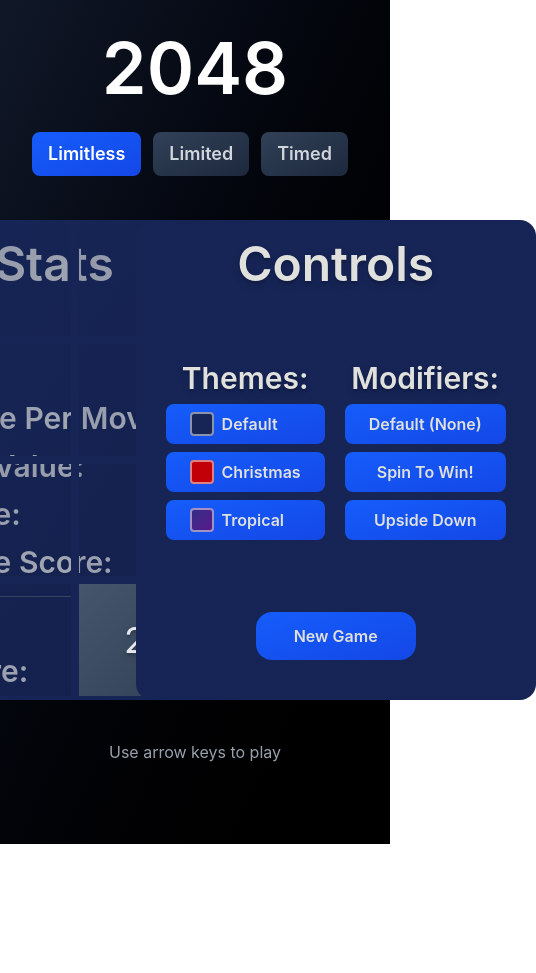
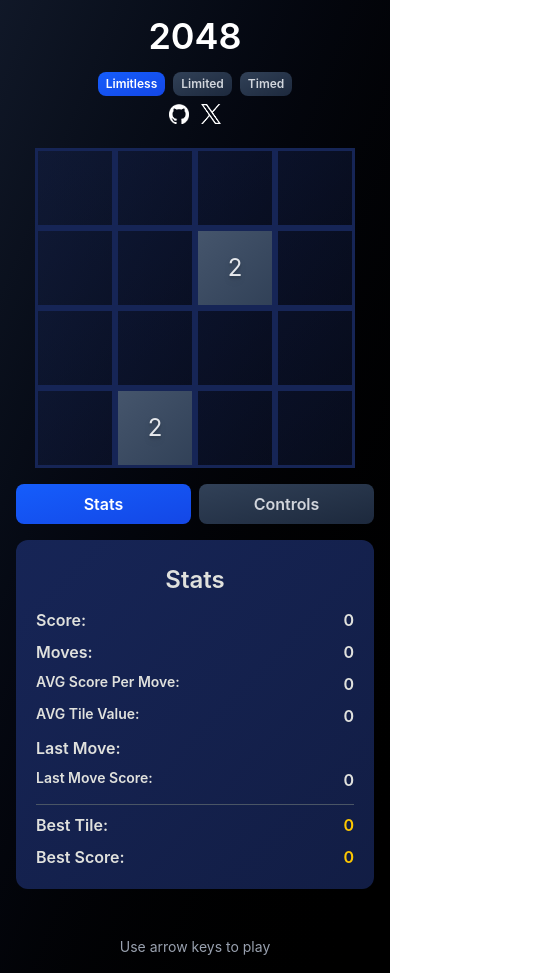
Before and after one commit to ThomasFraserDev/2048, a React (Vite) app: page / in a window 390 px wide. Shown: the whole page, 536 px wide, since content can reach past the window. Before the commit the page ends 844 px from the top, so only its background shows below. Built offline with nearby package versions, Linux system fonts and the light colour scheme.

Commit message:
- Improved responsiveness so that the design now translates to mobile devices

```diff
--- a/src/App.jsx
+++ b/src/App.jsx
@@ -20,6 +20,7 @@ export default function App() {
   const [gameOver, setGameOver] = useState(false); // Initialising game over state
   const [theme, setTheme] = useState("default") // Initialise theme state
   const [modifier, setModifier] = useState("default") // Initialise theme state
+  const [mobileTab, setMobileTab] = useState("stats"); // Mobile tab state (stats or controls)
 
   const moveLimit = 50; // Move limit for limited mode
 
@@ -133,20 +134,41 @@ export default function App() {
 
   return (
     <div className={`theme-${theme} modifier-${modifier}`}> {/* Main container */}
-      <div className="main min-h-screen">
+      <div className="main min-h-screen px-2 sm:px-4 md:px-0">
         <Header mode={mode} setMode={setMode}/>
-        <div className={`grid grid-cols-3 place-items-center gap-8 mt-4`}>
+
+        {/* Desktop Layout*/}
+        <div className="hidden lg:grid lg:grid-cols-3 place-items-center gap-8 mt-4 pb-6">
           <Stats score={score} moves={moves} avgScore={avgScore} avgVal={avgVal} lastMove={lastMove} lmScore={lmScore} highestVal={highestVal} highScore={highScore} mode={mode} moveLimit={moveLimit}/>
           <Board board={board}/>
           <GameController replay={handleReplay} theme={setTheme} modifier={setModifier}/>
-      </div>
+        </div>
+
+        {/* Mobile/Layout*/}
+        <div className="lg:hidden flex flex-col items-center gap-4 mt-4 pb-6">
+          <Board board={board}/>
+
+          <div className="flex gap-2 w-full max-w-md px-2">
+            <button onClick={() => setMobileTab("stats")} className={`flex-1 py-2 px-4 rounded-lg font-semibold transition-all cursor-pointer ${mobileTab === "stats" ? "nav-btn-selected" : "nav-btn"}`}>
+              Stats
+            </button>
+
+            <button onClick={() => setMobileTab("controls")} className={`flex-1 py-2 px-4 rounded-lg font-semibold transition-all cursor-pointer ${mobileTab === "controls" ? "nav-btn-selected" : "nav-btn"}`}>
+              Controls
+            </button>
+          </div>
+
+          <div className="w-full max-w-md px-2">
+            {mobileTab === "stats" ? (<Stats score={score} moves={moves} avgScore={avgScore} avgVal={avgVal} lastMove={lastMove} lmScore={lmScore} highestVal={highestVal} highScore={highScore} mode={mode} moveLimit={moveLimit}/>) : (<GameController replay={handleReplay} theme={setTheme} modifier={setModifier}/>)}
+          </div>
+        </div>
       {mode === 'timed' && (
-                    <div className="flex justify-between ml-auto mr-auto mt-5 w-20 font-semibold">
-                        <span>Time:</span>
-                        <span className={timeRemaining <= 10 ? 'text-red-400' : ''}>{formatTime(timeRemaining)}</span>
-                    </div>
-                )}
-        <p className="text-center mt-10 text-gray-400">Use arrow keys to play</p>
+        <div className="flex justify-between ml-auto mr-auto mt-3 sm:mt-4 md:mt-5 w-16 sm:w-18 md:w-20 font-semibold text-sm sm:text-base">
+            <span>Time:</span>
+            <span className={timeRemaining <= 10 ? 'text-red-400' : ''}>{formatTime(timeRemaining)}</span>
+        </div>
+      )}
+        <p className="text-center mt-6 sm:mt-8 md:mt-10 text-sm sm:text-base text-gray-400 pb-4">Use arrow keys to play</p>
       </div>
     </div>
   )
--- a/src/components/Board.jsx
+++ b/src/components/Board.jsx
@@ -2,7 +2,7 @@ import Tile from './Tile'
 
 export default function Board({board}) {
   return (
-    <div className="board grid grid-cols-4 grid-rows-4 w-120">
+    <div className="board grid grid-cols-4 grid-rows-4 w-80 sm:w-96 lg:w-120">
         {board.map((row, r) =>
             row.map((value, c) => (
                 <Tile key={`${r}-${c}`} value={value}/>
--- a/src/components/GameController.jsx
+++ b/src/components/GameController.jsx
@@ -1,27 +1,27 @@
 export default function GameController({replay, theme, modifier}) {
     return(
-        <div className="panel flex flex-col w-100 h-120 bg-blue-950 rounded-2xl items-center font-semibold justify-between text-shadow-lg">
-            <h2 className="text-5xl mt-5">Controls</h2>
+        <div className="panel flex flex-col w-full sm:w-80 md:w-90 lg:w-100 h-auto lg:h-120 bg-blue-950 rounded-xl sm:rounded-2xl items-center font-semibold justify-between text-shadow-lg p-4 lg:p-0">
+            <h2 className="text-2xl sm:text-3xl md:text-4xl lg:text-5xl mt-2 sm:mt-3 lg:mt-5">Controls</h2>
 
-            <div className="flex flex-row gap-5">
+            <div className="flex flex-col lg:flex-row gap-4 lg:gap-5 w-full lg:w-auto">
 
-                <div className="flex flex-col text-1xl items-center gap-2">
-                    <h3 className="text-3xl">Themes:</h3>
+                <div className="flex flex-col text-1xl items-center gap-2 w-full lg:w-auto">
+                    <h3 className="text-xl sm:text-2xl lg:text-3xl">Themes:</h3>
 
-                    <div className="flex flex-col gap-2">
+                    <div className="flex flex-col gap-2 w-full lg:w-auto">
 
-                        <button onClick={() => theme("default")} className="btn px-6 py-2 rounded-lg cursor-pointer hover:scale-105 transition-transform flex items-center gap-2">
-                            <span className="w-6 h-6 rounded border-2 border-white/50 bg-blue-950"/>
+                        <button onClick={() => theme("default")} className="btn px-6 py-2 lg:px-6 lg:py-2 rounded-lg cursor-pointer hover:scale-105 transition-transform flex items-center gap-2 text-base">
+                            <span className="w-5 h-5 lg:w-6 lg:h-6 rounded border-2 border-white/50 bg-blue-950"/>
                             Default
                         </button>
 
-                        <button onClick={() => theme("christmas")} className="btn px-6 py-2 rounded-lg cursor-pointer hover:scale-105 transition-transform flex items-center gap-2">
-                            <span className="w-6 h-6 rounded border-2 border-white/50 bg-red-700"/>
+                        <button onClick={() => theme("christmas")} className="btn px-6 py-2 lg:px-6 lg:py-2 rounded-lg cursor-pointer hover:scale-105 transition-transform flex items-center gap-2 text-base">
+                            <span className="w-5 h-5 lg:w-6 lg:h-6 rounded border-2 border-white/50 bg-red-700"/>
                             Christmas
                         </button>
 
-                        <button onClick={() => theme("tropical")} className="btn px-6 py-2 rounded-lg cursor-pointer hover:scale-105 transition-transform flex items-center gap-2">
-                            <span className="w-6 h-6 rounded border-2 border-white/50 bg-linear-to-br from-indigo-900 to-purple-900"/>
+                        <button onClick={() => theme("tropical")} className="btn px-6 py-2 lg:px-6 lg:py-2 rounded-lg cursor-pointer hover:scale-105 transition-transform flex items-center gap-2 text-base">
+                            <span className="w-5 h-5 lg:w-6 lg:h-6 rounded border-2 border-white/50 bg-linear-to-br from-indigo-900 to-purple-900"/>
                             Tropical
                         </button>
 
@@ -29,20 +29,20 @@ export default function GameController({replay, theme, modifier}) {
 
                 </div>
 
-                <div className="flex flex-col text-1xl items-center gap-2">
-                    <h3 className="text-3xl">Modifiers:</h3>
+                <div className="flex flex-col text-1xl items-center gap-2 w-full lg:w-auto">
+                    <h3 className="text-xl sm:text-2xl lg:text-3xl">Modifiers:</h3>
 
-                    <div className="flex flex-col gap-2">
+                    <div className="flex flex-col gap-2 w-full lg:w-auto">
 
-                        <button  onClick={() => modifier("default")} className="btn px-6 py-2 rounded-lg cursor-pointer hover:scale-105 transition-transform">
+                        <button  onClick={() => modifier("default")} className="btn px-6 py-2 lg:px-6 lg:py-2 rounded-lg cursor-pointer hover:scale-105 transition-transform text-base">
                             Default (None)
                         </button>
 
-                        <button onClick={() => modifier("spin")} className="btn px-6 py-2 rounded-lg cursor-pointer hover:scale-105 transition-transform">
+                        <button onClick={() => modifier("spin")} className="btn px-6 py-2 lg:px-6 lg:py-2 rounded-lg cursor-pointer hover:scale-105 transition-transform text-base">
                             Spin To Win!
                         </button>
 
-                        <button onClick={() => modifier("upside-down")} className="btn px-6 py-2 rounded-lg cursor-pointer hover:scale-105 transition-transform">
+                        <button onClick={() => modifier("upside-down")} className="btn px-6 py-2 lg:px-6 lg:py-2 rounded-lg cursor-pointer hover:scale-105 transition-transform text-base">
                             Upside Down
                         </button>
 
@@ -52,7 +52,7 @@ export default function GameController({replay, theme, modifier}) {
 
             </div>
 
-            <button onClick={replay} className="btn w-40 py-3 px-6 cursor-pointer rounded-2xl mb-10">
+            <button onClick={replay} className="btn w-40 py-3 px-6 cursor-pointer rounded-2xl mb-6 lg:mb-10 text-base mt-2">
                 New Game
             </button>
 
--- a/src/components/Header.jsx
+++ b/src/components/Header.jsx
@@ -2,7 +2,7 @@ import Navbar from "./Navbar"
 
 export default function Header({mode, setMode}) {
     return(
-        <div className="w-full flex-col text-7xl mb-8 pt-8">
+        <div className="w-full flex-col text-4xl sm:text-5xl md:text-6xl lg:text-7xl mb-4 sm:mb-6 md:mb-8 pt-4 sm:pt-6 md:pt-8">
             <h1 className="text-center font-semibold text-white"> 2048 </h1>
             <Navbar mode={mode} setMode={setMode}/>
         </div>
--- a/src/components/Navbar.jsx
+++ b/src/components/Navbar.jsx
@@ -1,13 +1,13 @@
 export default function Navbar({mode, setMode}) {
-  const base = "nav-btn px-4 py-2 rounded-lg text-lg font-semibold cursor-pointer"; // Base nav button styles
+  const base = "nav-btn px-2 py-1 sm:px-3 sm:py-1.5 md:px-4 md:py-2 rounded-lg text-xs sm:text-sm md:text-base lg:text-lg font-semibold cursor-pointer"; // Base nav button styles
   const selected = "nav-btn-selected"; // Selected nav button styles to be applied on click
 
   return (
-    <nav className="w-full sticky top-0 z-40 px-4 py-3 my-4">
-      <div className="w-full flex flex-row gap-4 items-center justify-between">
-        <div className="flex-1"></div> {/* For justify-between spacing */}
+    <nav className="w-full sticky top-0 z-40 px-2 sm:px-3 md:px-4 py-2 sm:py-2.5 md:py-3 my-2 sm:my-3 md:my-4">
+      <div className="w-full flex flex-col sm:flex-row gap-2 sm:gap-4 items-center justify-between">
+        <div className="hidden sm:flex flex-1"></div> {/* For justify-between spacing */}
 
-        <div className="flex flex-row gap-3">
+        <div className="flex flex-row gap-2 sm:gap-3">
 
           <button onClick={() => setMode('limitless')} className={`${base} ${mode === 'limitless' && selected}`}>
             Limitless
@@ -23,12 +23,12 @@ export default function Navbar({mode, setMode}) {
 
         </div>
 
-        <div className="flex-1 flex items-center justify-end gap-5 mr-4">
+        <div className="flex-1 flex items-center justify-center sm:justify-end gap-3 sm:gap-4 md:gap-5 sm:mr-4">
           <a href="https://github.com/TheRealThomasFraser">
-            <img className="h-7 w-7" src="/assets/github-mark-white.png"/>
+            <img className="h-5 w-5 sm:h-6 sm:w-6 md:h-7 md:w-7" src="/assets/github-mark-white.png"/>
           </a>
           <a href="https://x.com/ThomasFDev">
-            <img className="h-7 w-7" src="/assets/twitterLogo.png"/>
+            <img className="h-5 w-5 sm:h-6 sm:w-6 md:h-7 md:w-7" src="/assets/twitterLogo.png"/>
           </a>
         </div>
       </div>
--- a/src/components/Stats.jsx
+++ b/src/components/Stats.jsx
@@ -1,8 +1,8 @@
 export default function Stats({score, moves, avgScore, avgVal, lastMove, lmScore, highestVal, highScore, mode, moveLimit}) {
     return(
-        <div className="panel flex flex-col w-100 h-120 rounded-2xl font-semibold">
-            <h2 className="text-5xl text-center mt-5 mb-2">Stats</h2>
-            <div className="flex flex-col text-3xl m-2 gap-3">
+        <div className="panel flex flex-col w-full sm:w-80 md:w-90 lg:w-100 h-auto lg:h-120 rounded-xl sm:rounded-2xl font-semibold p-4 lg:p-0">
+            <h2 className="text-2xl sm:text-3xl md:text-4xl lg:text-5xl text-center mt-2 sm:mt-3 lg:mt-5 mb-2">Stats</h2>
+            <div className="flex flex-col text-base sm:text-xl md:text-2xl lg:text-3xl m-1 sm:m-2 lg:m-2 gap-2 sm:gap-3 lg:gap-3">
 
                 <div className="flex justify-between">
                     <span>Score:</span>
@@ -15,12 +15,12 @@ export default function Stats({score, moves, avgScore, avgVal, lastMove, lmScore
                 </div>
 
                 <div className="flex justify-between">
-                    <span>AVG Score Per Move:</span>
+                    <span className="text-sm sm:text-xl md:text-2xl lg:text-3xl">AVG Score Per Move:</span>
                     <span>{avgScore}</span>
                 </div>
 
                 <div className="flex justify-between">
-                    <span>AVG Tile Value:</span>
+                    <span className="text-sm sm:text-xl md:text-2xl lg:text-3xl">AVG Tile Value:</span>
                     <span>{avgVal}</span>
                 </div>
 
@@ -30,7 +30,7 @@ export default function Stats({score, moves, avgScore, avgVal, lastMove, lmScore
                 </div>
 
                 <div className="flex justify-between">
-                    <span>Last Move Score:</span>
+                    <span className="text-sm sm:text-xl md:text-2xl lg:text-3xl">Last Move Score:</span>
                     <span>{lmScore}</span>
                 </div>
 
--- a/src/components/Tile.jsx
+++ b/src/components/Tile.jsx
@@ -1,6 +1,6 @@
 export default function Tile({value}) {
   return (
-    <div className={`tile tile-${value} border-4 h-30 w-30 text-4xl flex items-center justify-center text-shadow-lg`}>
+    <div className={`tile tile-${value} border-3 sm:border-4 lg:border-4 h-20 w-20 sm:h-24 sm:w-24 lg:h-30 lg:w-30 text-2xl sm:text-3xl lg:text-4xl flex items-center justify-center text-shadow-lg`}>
       {value !== 0 ? value : ""}
     </div>
   );
```
